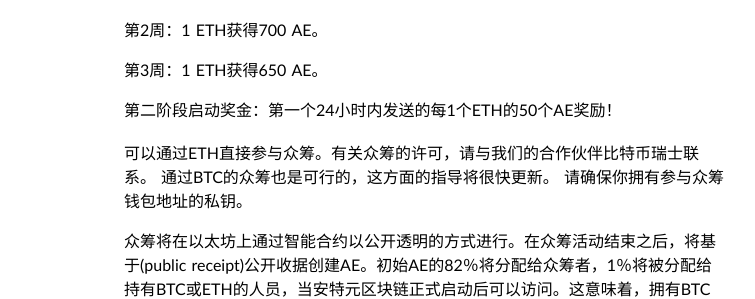
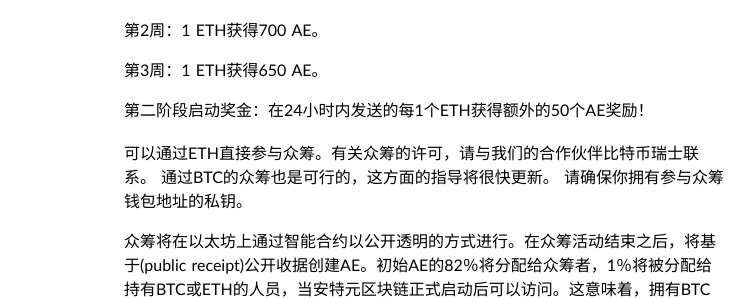
Before and after one commit to XiaoweiQian/note, a Jekyll site: the page built from _posts/2017-04-10-aeternity-intro.md, in a window 1280 px wide. Shown: the part 731-1030 px from the top of the page, without its empty margins (216-971 px from the left). Built offline with Jekyll 4.4.1, drawn with Linux system fonts in a browser that asks for light colours; Markdown is read by kramdown in place of the engine named in the settings.

Commit message:
update aeternity

```diff
--- a/_posts/2017-04-10-aeternity-intro.md
+++ b/_posts/2017-04-10-aeternity-intro.md
@@ -33,7 +33,7 @@
 
     第3周：1 ETH获得650 AE。
 
-    第二阶段启动奖金：第一个24小时内发送的每1个ETH的50个AE奖励！
+    第二阶段启动奖金：在24小时内发送的每1个ETH获得额外的50个AE奖励！
 
 可以通过ETH直接参与众筹。有关众筹的许可，请与我们的合作伙伴比特币瑞士联系。 通过BTC的众筹也是可行的，这方面的指导将很快更新。
 请确保你拥有参与众筹钱包地址的私钥。
```
